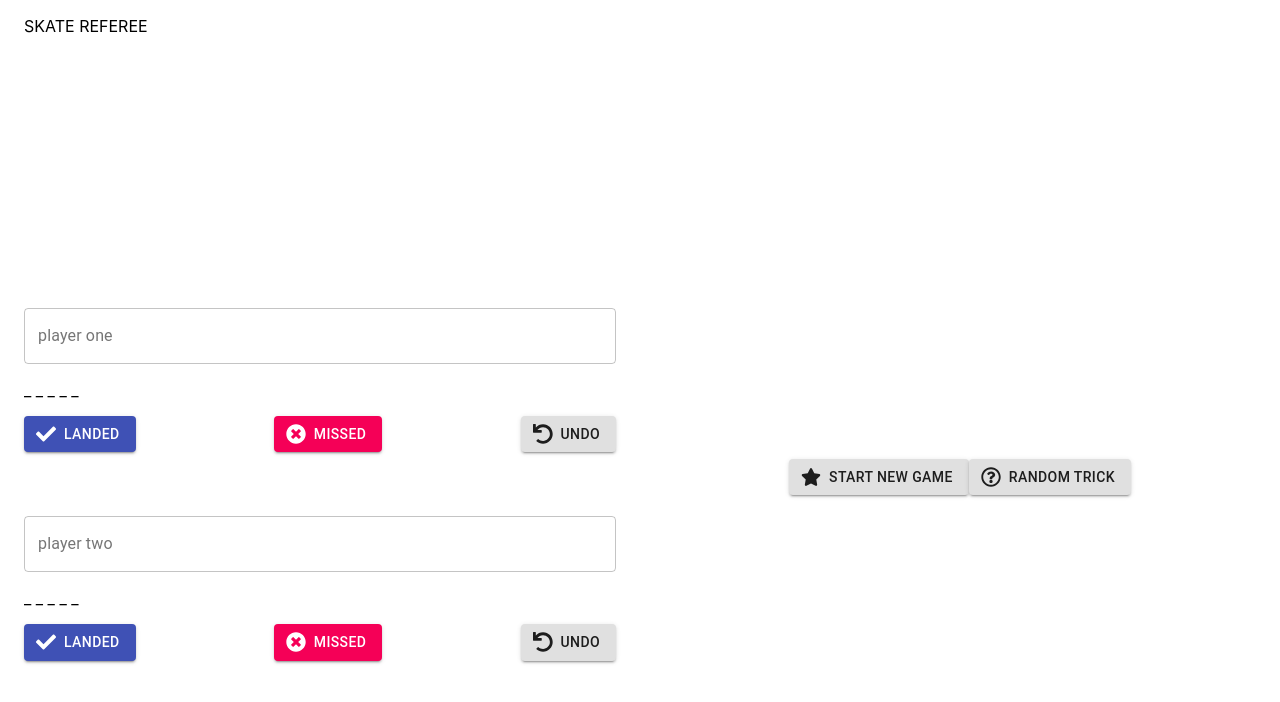
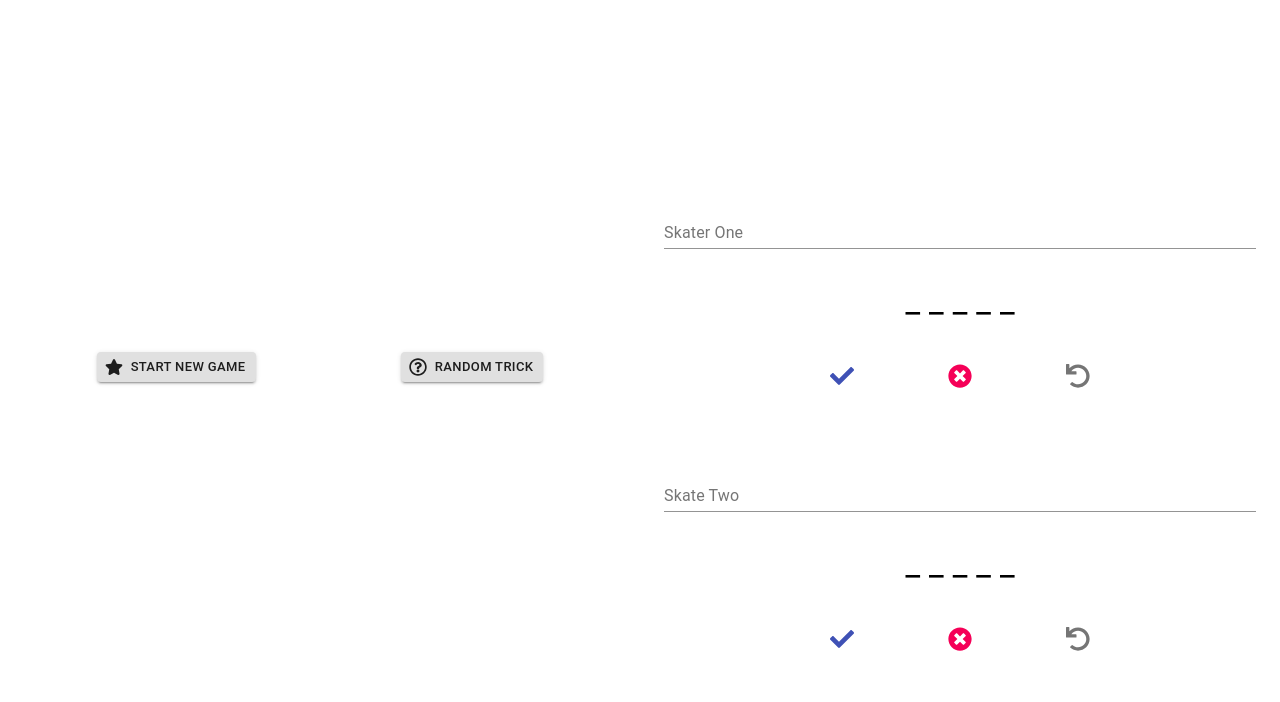
Before and after one commit to daryllcapistrano/skate-referee, a React (Create React App) app: page / in a window 1280 px wide. Shown: the top 702 px of the page. Built offline with nearby package versions, Linux system fonts and the light colour scheme.

Commit message:
layout changes

```diff
--- a/src/App.js
+++ b/src/App.js
@@ -1,11 +1,11 @@
 // import "./App.css";
-import Header from "./components/Header";
+// import Header from "./components/Header";
 import { Gameboard } from "./components/Displays";
 
 function App() {
   return (
     <div>
-      <Header />
+      {/* <Header /> */}
       <Gameboard />
     </div>
   );
--- a/src/components/Displays/Gameboard.js
+++ b/src/components/Displays/Gameboard.js
@@ -1,5 +1,12 @@
 import { useState } from "react";
-import { Button, Container, Grid, TextField } from "@material-ui/core";
+import {
+  Box,
+  Button,
+  Container,
+  Grid,
+  IconButton,
+  TextField,
+} from "@material-ui/core";
 import { makeStyles } from "@material-ui/core/styles";
 import { Scoreboard } from "./index";
 import { trick, stance } from "../../data/tricks";
@@ -89,105 +96,104 @@ export default function Gameboard() {
         alignItems="center"
       >
         <Grid item xs={12} sm={6}>
+          <Container>
+            <div style={{ display: `flex`, justifyContent: `space-around` }}>
+              <Button
+                color="default"
+                variant="contained"
+                onClick={resetGame}
+                startIcon={<FaStar />}
+                size="small"
+              >
+                Start New Game
+              </Button>
+              <Button
+                color="default"
+                variant="contained"
+                onClick={GetTrickSuggestion}
+                startIcon={<FaRegQuestionCircle />}
+                size="small"
+              >
+                Random Trick
+              </Button>
+            </div>
+            <div
+              style={{ height: `50px`, textAlign: `center`, marginTop: `1em` }}
+            >
+              {suggestedTrick}
+            </div>
+          </Container>
+        </Grid>
+        <Grid item xs={12} sm={6}>
           <Container className={styles.container}>
             <TextField
               id="player-one"
-              label="player one"
+              label="Skater One"
               placeholder="enter name"
-              variant="outlined"
               fullWidth={true}
             />
-
             <Scoreboard playerOne={playerOne} />
             <div className={styles.buttonWrapper}>
-              <Button
+              <IconButton
                 color="primary"
                 variant="contained"
                 disabled={disabled}
                 onClick={landedTrick}
-                startIcon={<FaCheck />}
               >
-                landed
-              </Button>
-              <Button
+                <FaCheck />
+              </IconButton>
+              <IconButton
                 color="secondary"
                 variant="contained"
                 disabled={disabled}
                 onClick={missedPlayerOne}
-                startIcon={<FaTimesCircle />}
               >
-                missed
-              </Button>
-              <Button
+                <FaTimesCircle />
+              </IconButton>
+              <IconButton
                 color="default"
                 variant="contained"
                 onClick={undoPlayerOne}
-                startIcon={<FaUndo />}
               >
-                undo
-              </Button>
+                <FaUndo />
+              </IconButton>
             </div>
           </Container>
           <Container className={styles.container}>
             <TextField
               id="player-two"
-              label="player two"
+              label="Skate Two"
               placeholder="enter name"
-              variant="outlined"
               fullWidth={true}
             />
 
             <Scoreboard playerTwo={playerTwo} />
-            <div className={styles.buttonWrapper}>
-              <Button
+            <Box className={styles.buttonWrapper}>
+              <IconButton
                 color="primary"
                 variant="contained"
                 disabled={disabled}
                 onClick={landedTrick}
-                startIcon={<FaCheck />}
               >
-                landed
-              </Button>
-              <Button
+                <FaCheck />
+              </IconButton>
+              <IconButton
                 color="secondary"
                 variant="contained"
                 disabled={disabled}
                 onClick={missedPlayerTwo}
-                startIcon={<FaTimesCircle />}
               >
-                missed
-              </Button>
-              <Button
+                <FaTimesCircle />
+              </IconButton>
+              <IconButton
                 color="default"
                 variant="contained"
                 onClick={undoPlayerTwo}
-                startIcon={<FaUndo />}
               >
-                undo
-              </Button>
-            </div>
+                <FaUndo />
+              </IconButton>
+            </Box>
           </Container>
-        </Grid>
-        <Grid item xs={12} sm={6}>
-          <div style={{ textAlign: `center` }}>
-            <div style={{ height: `50px` }}>{suggestedTrick}</div>
-            <Button
-              color="default"
-              variant="contained"
-              onClick={resetGame}
-              startIcon={<FaStar />}
-            >
-              Start New Game
-            </Button>
-            <Button
-              color="default"
-              variant="contained"
-              onClick={GetTrickSuggestion}
-              startIcon={<FaRegQuestionCircle />}
-            >
-              Random Trick
-            </Button>
-          </div>
         </Grid>
       </Grid>
     </Container>
@@ -198,7 +204,12 @@ const useStyles = makeStyles({
   root: {
     maxWidth: "100%",
   },
-  buttonWrapper: { display: `flex`, justifyContent: `space-between` },
+  buttonWrapper: {
+    display: `flex`,
+    justifyContent: `space-around`,
+    margin: `0 auto`,
+    width: `60%`,
+  },
   gridContainer: {
     height: "100%",
     minHeight: "100vh",
--- a/src/components/Displays/Scoreboard.js
+++ b/src/components/Displays/Scoreboard.js
@@ -1,50 +1,52 @@
+import { Container } from "@material-ui/core";
+
 export default function ScoreBoard(props) {
   if (props.playerOne === 0 || props.playerTwo === 0) {
     return (
-      <div>
-        <p>_ _ _ _ _</p>
-      </div>
+      <Container style={{ width: `100%`, textAlign: `center` }}>
+        <p style={{ fontSize: `2em` }}>_ _ _ _ _</p>
+      </Container>
     );
   }
   if (props.playerOne === 1 || props.playerTwo === 1) {
     return (
-      <div>
-        <p>S _ _ _ _</p>
-      </div>
+      <Container style={{ width: `100%`, textAlign: `center` }}>
+        <p style={{ fontSize: `2em` }}>S _ _ _ _</p>
+      </Container>
     );
   }
   if (props.playerOne === 2 || props.playerTwo === 2) {
     return (
-      <div>
-        <p>S K _ _ _</p>
-      </div>
+      <Container style={{ width: `100%`, textAlign: `center` }}>
+        <p style={{ fontSize: `2em` }}>S K _ _ _</p>
+      </Container>
     );
   }
   if (props.playerOne === 3 || props.playerTwo === 3) {
     return (
-      <div>
-        <p>S K A _ _ </p>
-      </div>
+      <Container style={{ width: `100%`, textAlign: `center` }}>
+        <p style={{ fontSize: `2em` }}>S K A _ _ </p>
+      </Container>
     );
   }
   if (props.playerOne === 4 || props.playerTwo === 4) {
     return (
-      <div>
-        <p>S K A T _ </p>
-      </div>
+      <Container style={{ width: `100%`, textAlign: `center` }}>
+        <p style={{ fontSize: `2em` }}>S K A T _ </p>
+      </Container>
     );
   }
   if (props.playerOne === 5 || props.playerTwo === 5) {
     return (
-      <div>
-        <p>S K A T E</p>
-      </div>
+      <Container style={{ width: `100%`, textAlign: `center` }}>
+        <p style={{ fontSize: `2em` }}>S K A T E</p>
+      </Container>
     );
   } else {
     return (
-      <div>
-        <p>u lost</p>
-      </div>
+      <Container style={{ width: `100%`, textAlign: `center` }}>
+        <p style={{ fontSize: `2em` }}>u lost</p>
+      </Container>
     );
   }
 }
```
